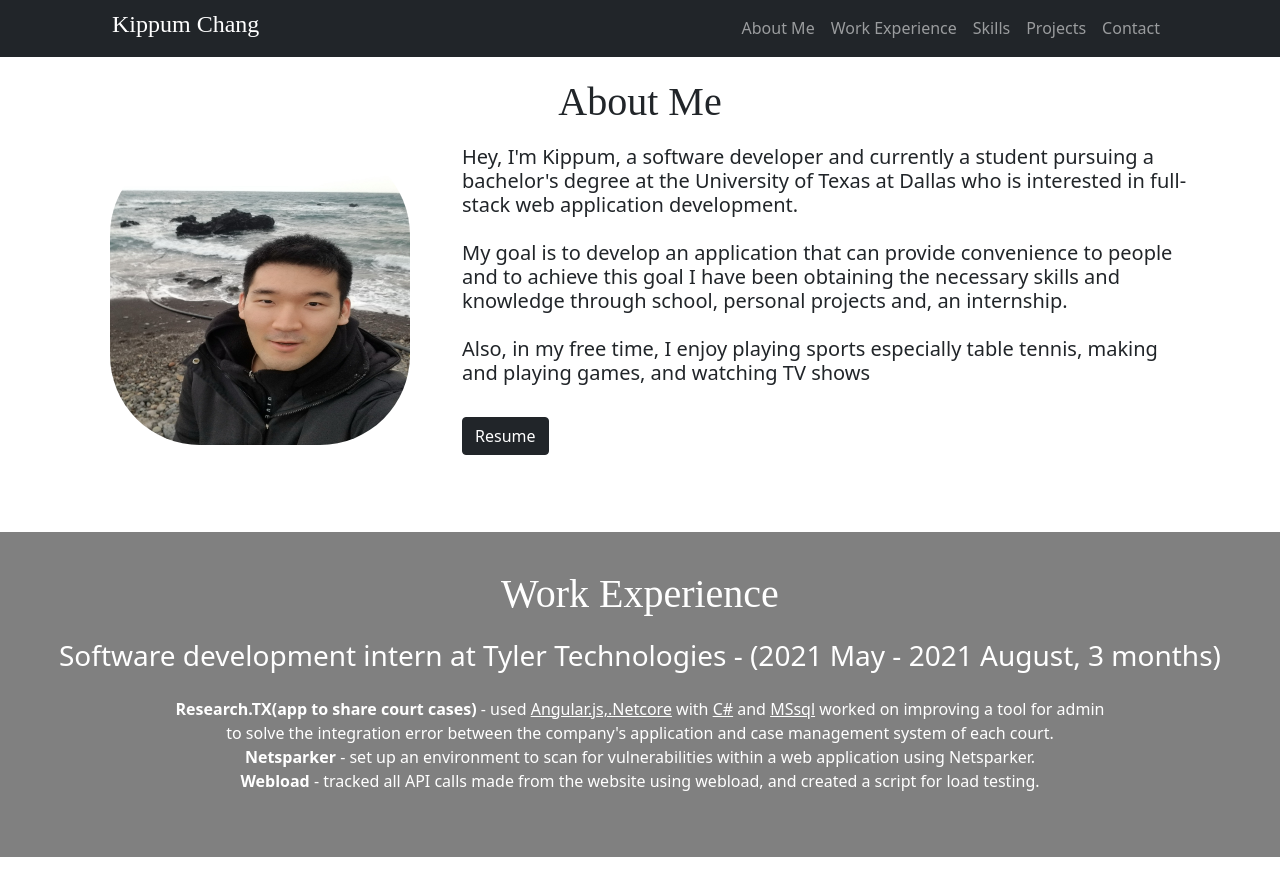
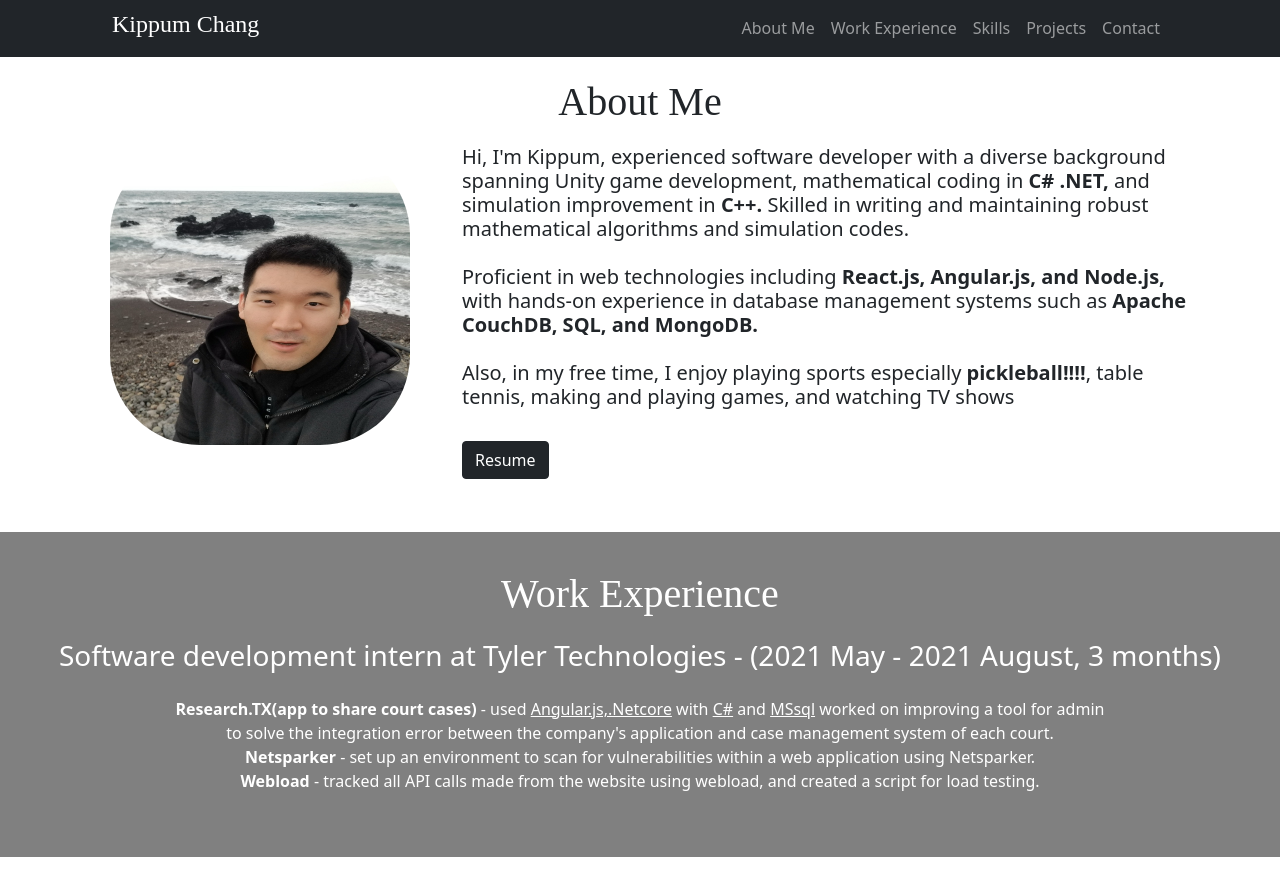
Before and after one commit to kippumchagn215/portfolio, a React (Create React App) app: page / in a window 1280 px wide. Shown: the top 896 px of the page. Built offline with nearby package versions, Linux system fonts and the light colour scheme.

Commit message:
Update AboutMe.js

```diff
--- a/src/Sections/AboutMe.js
+++ b/src/Sections/AboutMe.js
@@ -1,19 +1,46 @@
-import React from "react"
-import {Container,Row,Col,Button} from "react-bootstrap"
-function AboutMe(){
-    return(
+import React from "react";
+import { Container, Row, Col, Button } from "react-bootstrap";
+function AboutMe() {
+  return (
     <div id="aboutme">
       <Container>
         <h1 class="Header">About Me</h1>
         <Row>
-                    <Col lg={4} md={12}><div class="Selfie"><img class="MyPhoto" src = "/images/profile_img/Selfie.jpg" alt = "selfie" height="300px" width="300px"></img></div></Col>
-                    <Col lg={8} md={12}><h5>Hey, I'm Kippum, a software developer and currently a student pursuing a bachelor's degree at the University of Texas at Dallas who is interested in full-stack web application development.
-                        <br></br><br></br>My goal is to develop an application that can provide convenience to people and to achieve this goal I have been obtaining the necessary skills and knowledge through school, personal projects and, an internship.
-                        <br></br><br></br>Also, in my free time, I enjoy playing sports especially table tennis, making and playing games, and watching TV shows</h5>
+          <Col lg={4} md={12}>
+            <div class="Selfie">
+              <img
+                class="MyPhoto"
+                src="/images/profile_img/Selfie.jpg"
+                alt="selfie"
+                height="300px"
+                width="300px"
+              ></img>
+            </div>
+          </Col>
+          <Col lg={8} md={12}>
+            <h5>
+              Hi, I'm Kippum, experienced software developer with a diverse
+              background spanning Unity game development, mathematical coding in
+              <b> C# .NET,</b> and simulation improvement in <b>C++. </b>
+              Skilled in writing and maintaining robust mathematical algorithms
+              and simulation codes. <br></br>
+              <br></br>Proficient in web technologies including
+              <b> React.js, Angular.js, and Node.js, </b>
+              with hands-on experience in database management systems such as{" "}
+              <b>Apache CouchDB, SQL, and MongoDB.</b>
               <br></br>
-                        <Button variant="dark" href="https://docs.google.com/document/d/1luOxDYdrQ7ENP1RqTUwVBiJg12d_asX3UnQss-gOrgM/edit?usp=sharing">Resume</Button>
+              <br></br>Also, in my free time, I enjoy playing sports especially
+              <b> pickleball!!!!</b>, table tennis, making and playing games,
+              and watching TV shows
+            </h5>
+            <br></br>
+            <Button
+              variant="dark"
+              href="https://docs.google.com/document/d/1luOxDYdrQ7ENP1RqTUwVBiJg12d_asX3UnQss-gOrgM/edit?usp=sharing"
+            >
+              Resume
+            </Button>
           </Col>
-
         </Row>
       </Container>
     </div>
```
Lines whose indentation alone changed are shown as unchanged.
